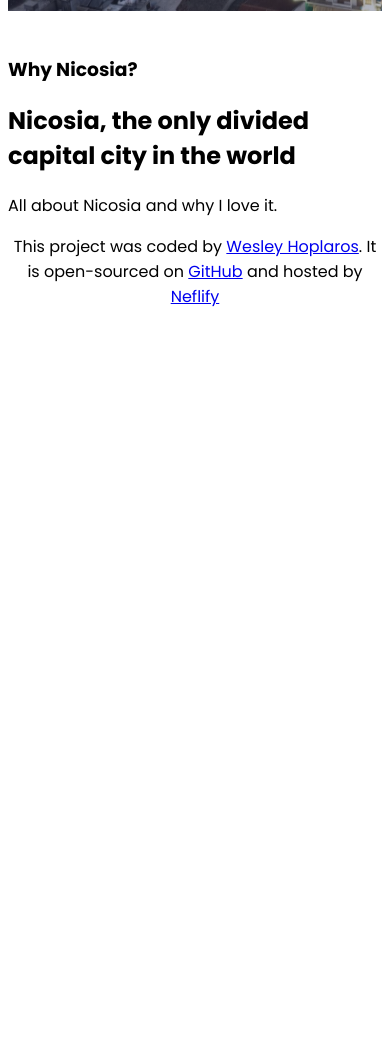
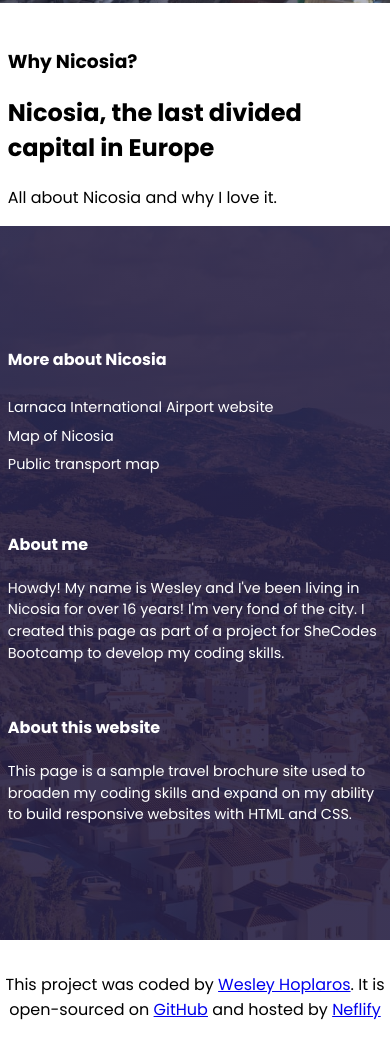
Before and after one commit to whoplaros/Travel-Site-Project, a plain HTML site: page index.html in a window 390 px wide. Shown: the part 588-1642 px from the top of the page. Before the commit the page ends 905 px from the top, so only its background shows below. Drawn offline with Linux system fonts and the light colour scheme.

Commit message:
added footer and responsive tweaks

```diff
--- a/index.html
+++ b/index.html
@@ -15,25 +15,76 @@
 	<body>
 		<div class="container">
 			<header>
+				<section>
 					<p>.Travel.</p>
 					<h1>Welcome to Nicosia</h1>
 					<h2>Capital city of Cyprus</h2>
 					<a href="#">Learn More</a>
+				</section>
 			</header>
-			<div>
+			<div class="about-city-section">
+				<section>
 					<img />
-        <h3>Why Nicosia?</h4>
-				<h2>Nicosia, the only divided capital city in the world</h2>
+					<h3>Why Nicosia?</h3>
+					<h2>Nicosia, the last divided capital in Europe</h2>
 					<p>All about Nicosia and why I love it.</p>
+				</section>
 			</div>
 			<footer>
+				<section>
+					<div class="footer-container">
+						<div class="column">
+							<h4>More about Nicosia</h4>
+							<ul>
+								<li>
+									<a href="https://www.hermesairports.com" target="_blank"
+										>Larnaca International Airport website</a
+									>
+								</li>
+								<li>
+									<a
+										href="https://www.nicosia.org.cy/en-GB/discover/citymap"
+										target="_blank"
+										>Map of Nicosia</a
+									>
+								</li>
+								<li>
+									<a
+										href="https://publictransport.com.cy/cms/page/nicosia-maps"
+										target="_blank"
+										>Public transport map</a
+									>
+								</li>
+							</ul>
+						</div>
+						<div class="column">
+							<h4>About me</h4>
+							<p>
+								Howdy! My name is Wesley and I've been living in Nicosia for
+								over 16 years! I'm very fond of the city. I created this page as
+								part of a project for SheCodes Bootcamp to develop my coding
+								skills.
+							</p>
+						</div>
+						<div class="column">
+							<h4>About this website</h4>
+							<p>
+								This page is a sample travel brochure site used to broaden my
+								coding skills and expand on my ability to build responsive
+								websites with HTML and CSS.
+							</p>
+						</div>
+					</div>
+				</section>
+			</footer>
+		</div>
+		<div class="subfooter">
 			This project was coded by
-				<a href="https://wesleyhoplarosportfolio.netlify.app">Wesley Hoplaros</a
-				>. It is open-sourced on
+			<a href="https://wesleyhoplarosportfolio.netlify.app">Wesley Hoplaros</a>.
+			It is open-sourced on
 			<a href="https://github.com/whoplaros/Travel-Site-Project">GitHub</a>
 			and hosted by
 			<a href="https://asyouwish-travel-project.netlify.app">Neflify</a>
-			</footer>
 		</div>
 	</body>
 </html>
--- a/src/style.css
+++ b/src/style.css
@@ -4,6 +4,9 @@
 }
 body {
 	font-family: "Poppins", serif;
+	font-size: 16px;
+	margin: 0;
+	overflow-x: hidden;
 }
 header {
 	background-image: linear-gradient(
@@ -52,11 +55,66 @@ header a {
 	line-height: 1.7;
 	letter-spacing: 3px;
 }
+section {
+	max-width: 1200px;
+	margin: 0 auto;
+	padding-left: 5%;
+	padding-right: 5%;
+}
 footer {
+	color: white;
+	background-image: linear-gradient(
+			rgba(39, 32, 68, 0.9),
+			rgba(39, 32, 68, 0.9)
+		),
+		url("../images/cyprus-island-top-view-houses-roofs-2023-11-27-05-15-01-utc\ \(1\).jpg");
+	background-repeat: no-repeat;
+	background-position: center;
+	background-size: cover;
+	padding: 100px 0;
+}
+.footer-container {
+	display: grid;
+	grid-template-columns: 1.5fr 2fr 2fr;
+	grid-gap: 3em;
+}
+.column {
+}
+footer h4 {
+	font-weight: 700;
+	font-size: 1.3em;
+	line-height: 1.5;
+}
+footer p {
+	font-weight: 400;
+	font-size: 1em;
+	line-height: 1.5;
+}
+footer ul {
+	padding: 0;
+}
+footer li {
+	color: white;
+	list-style: none;
+	margin: 0;
+	padding: 0;
+	line-height: 2em;
+}
+footer a {
+	color: white;
+	text-decoration: none;
+	font-weight: 400;
+}
+.subfooter {
 	text-align: center;
+	margin-top: 2em;
+	margin-bottom: 2em;
 }
-
-@media (max-width: 800px) {
+@media (max-width: 960px) {
+	body {
+		width: 100%;
+		overflow-x: hidden;
+	}
 	header h1 {
 		font-size: 4em;
 	}
@@ -70,4 +128,37 @@ footer {
 		padding: 1em 1em;
 		font-size: 0.7em;
 	}
+	.footer-container {
+		grid-template-columns: 1fr;
+	}
 }
+@media (max-width: 400px) {
+	header h1 {
+		font-size: 2.5em;
+	}
+	header h2 {
+		font-size: 1.2em;
+	}
+	header p {
+		font-size: 0.9em;
+	}
+	header a {
+		padding: 0.8em 0.8em;
+		font-size: 0.6em;
+	}
+	section {
+		padding-left: 2%;
+		padding-right: 2%;
+	}
+	.footer-container {
+		grid-template-columns: 1fr;
+		grid-gap: 1em;
+	}
+	footer h4 {
+		font-size: 1em;
+	}
+	footer p,
+	footer li {
+		font-size: 0.9em;
+	}
+}
```
Also changed, not shown: images/cyprus-island-top-view-houses-roofs-2023-11-27-05-15-01-utc (1).jpg (added). Lines whose indentation alone changed are shown as unchanged.
